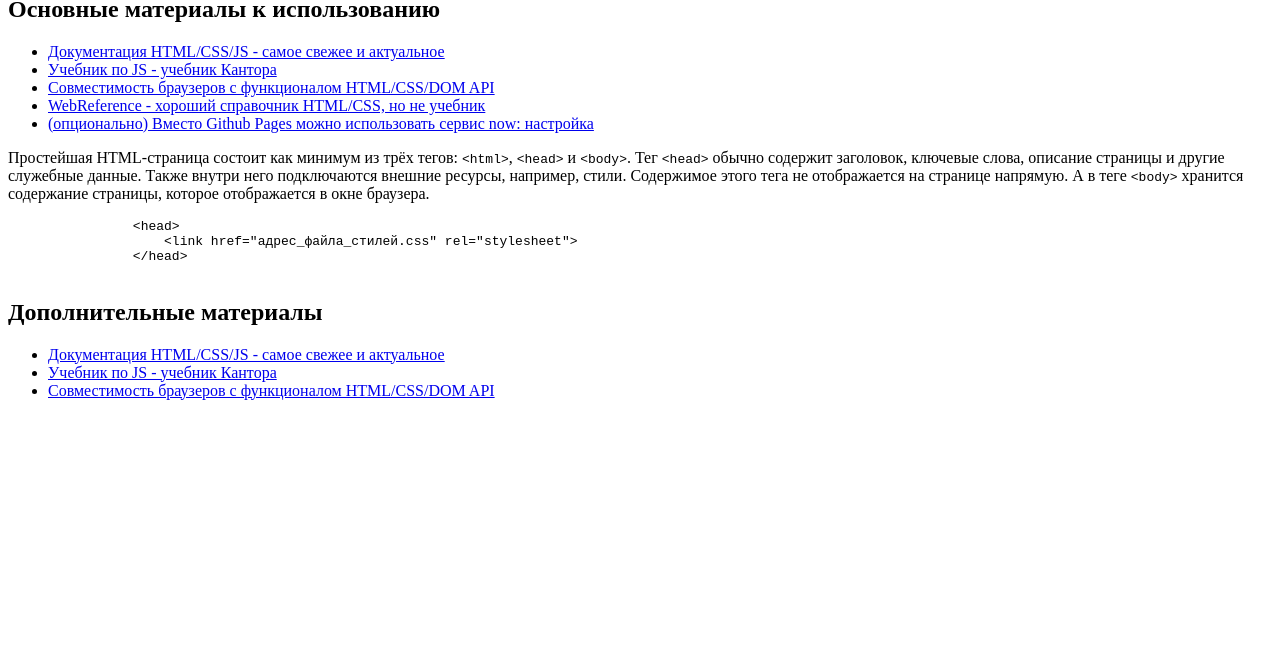
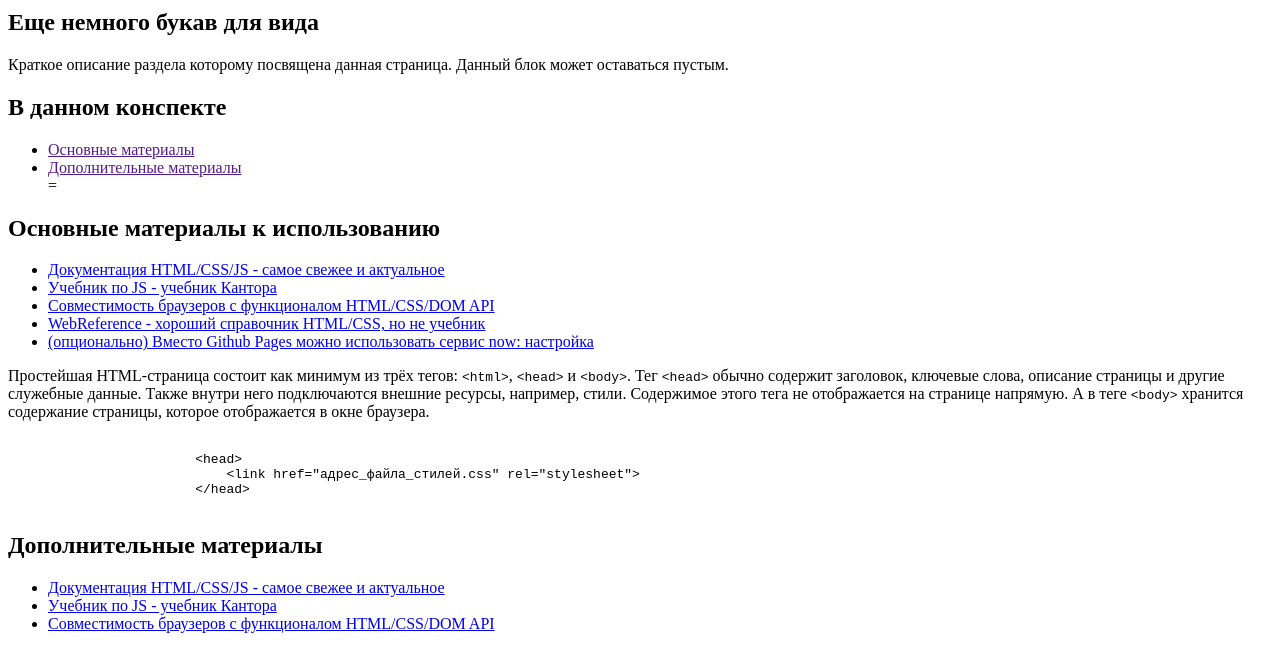
Before and after one commit to DanilFedorov/frontend-conspect, a plain HTML site: page index.html in a window 1280 px wide. Shown: the part 247-896 px from the top of the page. Before the commit the page ends 800 px from the top, so only its background shows below. Drawn offline with Linux system fonts and the light colour scheme.

Commit message:
build: updated dom-tree for grid layout

```diff
--- a/index.html
+++ b/index.html
@@ -11,8 +11,10 @@
     <title>Раздел 1: Web Core</title>
 </head>
 <body>
+    <div class="body-grid">
         <aside class="menu">
-        <ul class="menu__site-nav">
+            <nav class="menu__site-nav site-nav">
+                <ul class="site-nav__list">
                     <li class="site-nav__item">
                         <a href="" class="site-nav__link">Блок 1.1: Git</a>
                     </li>
@@ -32,8 +34,8 @@
                         <a href="" class="site-nav__link">Блок 1.6: Настройки окружения</a>
                     </li>
                 </ul>
+            </nav>
         </aside>
-    <main class="main">
         <header class="header">
             <ul class="crumbs-nav">
                 <li class="crumbs-nav__item">
@@ -44,9 +46,29 @@
                 </li>
             </ul>
         </header>
+        <main class="main">
+            <div class="main__topper">
+                <h1 class="article__title">Раздел 1: Web Core</h1>
+                <h2 class="article__subtitle">Еще немного букав для вида</h2>
+                <p class="article__description">Краткое описание раздела которому посвящена данная страница.
+                    Данный блок может оставаться пустым.</p>
+            </div>
+            <aside class="main__aside">
+                <h2 class="aside__title">В данном конспекте</h2>
+                <nav class="page-nav">
+                    <ul class="page-nav__list">
+                        <li class="page-nav__item">
+                            <a href="" class="page-nav__link">Основные материалы</a>
+                        </li>
+                        <li class="page-nav__item">
+                            <a href="" class="page-nav__link">Дополнительные материалы</a>
+                        </li>=
+                    </ul>
+                </nav>
+            </aside>
+            <section class="main__section">
                 <article class="article">
-            <h1 class="article__title">Раздел 1: Web Core</h1>
-            <h2 class="article__subtitle">Основные материалы к использованию</h2>
+                    <h2 class="article__title">Основные материалы к использованию</h2>
                     <ul class="article__list">
                         <li class="article__item">
                             <a href="https://developer.mozilla.org/ru/" class="article__link" target="_blank">Документация HTML/CSS/JS - самое свежее и актуальное</a>
@@ -66,13 +88,14 @@
                     </ul>
                     <p class="article__text">Простейшая HTML-страница состоит как минимум из трёх тегов: <code class="article__code">&lt;html&gt;</code>, <code class="article__code">&lt;head&gt;</code> и <code class="article__code">&lt;body&gt;</code>. Тег <code class="article__code">&lt;head&gt;</code> обычно содержит заголовок, ключевые слова, описание страницы и другие служебные данные. Также внутри него подключаются внешние ресурсы, например, стили. Содержимое этого тега не отображается на странице напрямую. А в теге <code class="article__code">&lt;body&gt;</code> хранится содержание страницы, которое отображается в окне браузера.</p>
                     <pre class="article__highlight">
-                <code class="highlight__code">&lt;head&gt;
+                        <code class="highlight__code">
+                        &lt;head&gt;
                             &lt;link href="адрес_файла_стилей.css" rel="stylesheet"&gt;
                         &lt;/head&gt;</code>
                     </pre>
                 </article>
                 <article class="article">
-            <h2 class="article__subtitle">Дополнительные материалы</h2>
+                    <h2 class="article__title">Дополнительные материалы</h2>
                     <ul class="article__list">
                         <li class="article__item">
                             <a href="https://developer.mozilla.org/ru/" class="article__link" target="_blank">Документация HTML/CSS/JS - самое свежее и актуальное</a>
@@ -85,7 +108,9 @@
                         </li>
                     </ul>
                 </article>
+            </section>
+        </main>
         <footer class="footer"></footer>
-    </main>
+    </div>
 </body>
 </html>
```
Lines whose indentation alone changed are shown as unchanged.
